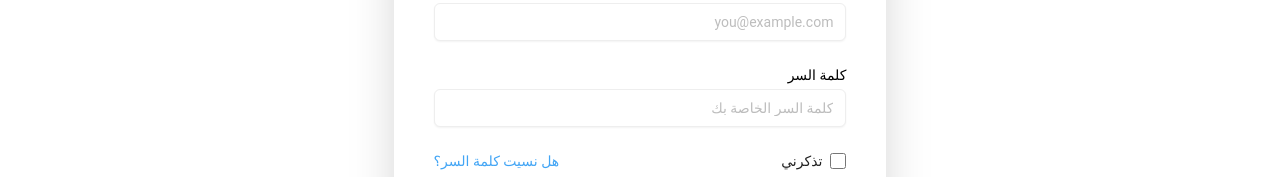
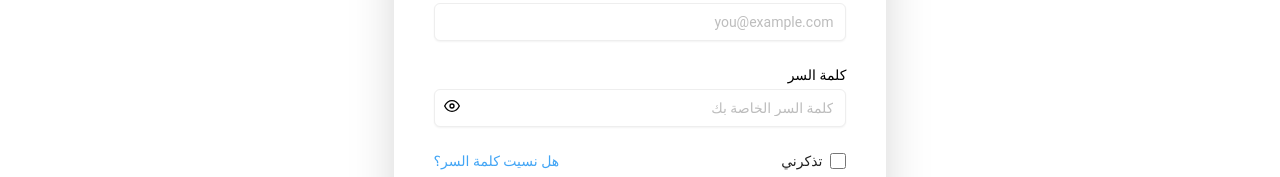
Before and after one commit to AhmedAttia0/Golden-Car, a React (Vite) app in the folder frontend/: page /login in a window 1280 px wide. Shown: the part 333-510 px from the top of the page. Built offline with nearby package versions, Linux system fonts and the light colour scheme.

Commit message:
Added a show password button

```diff
--- a/frontend/src/components/inputField/InputField.jsx
+++ b/frontend/src/components/inputField/InputField.jsx
@@ -1,4 +1,6 @@
 import React from "react";
+import { FiEye, FiEyeOff } from "react-icons/fi";
+import { useState } from "react";
 /* this is a generic template for an input field (just text fields), you can take its default style
 or modify it through className, you should give it an id for naming, a label, and you may
 change its type from text*/
@@ -22,20 +24,36 @@ const InputField = ({
   const defaultClassName =
     "mt-1 px-3 py-2 bg-white border shadow-sm border-slate-300 placeholder-slate-400 focus:outline-none focus:border-sky-500 focus:ring-sky-500 block w-full rounded-md sm:text-sm focus:ring-1";
   let finalClassName = (defaultClassName + className).trim();
+  let [view, setView] = useState(false);
   return (
+    <div className={`${id.includes("password") ? "relative" : ""}`}>
       <label className="block" htmlFor={id}>
-      <span className="block text-sm font-medium text-slate-700">{label}</span>
+        <span className="block text-sm font-medium text-slate-700">
+          {label}
+        </span>
         {error && <span className="text-red-500 text-sm">{error}</span>}
         <input
           id={id}
           value={value}
           onChange={onChange}
-        type={type}
+          type={id.includes("password") ? (view ? "text" : "password") : type}
           name={id}
           className={finalClassName}
           placeholder={placeHolders[id]}
         />
       </label>
+      {id.includes("password") ? (
+        <button
+          type="button"
+          onClick={() => setView(!view)}
+          className="absolute left-[10px] top-2/3 -translate-y-1/2 bg-transparent border-0 cursor-pointer"
+        >
+          {view ? <FiEyeOff /> : <FiEye />}
+        </button>
+      ) : (
+        ""
+      )}
+    </div>
   );
 };
 
```
Also changed, not shown: 1 other file (tests, documents, lock files or other folders). Lines whose indentation alone changed are shown as unchanged.
